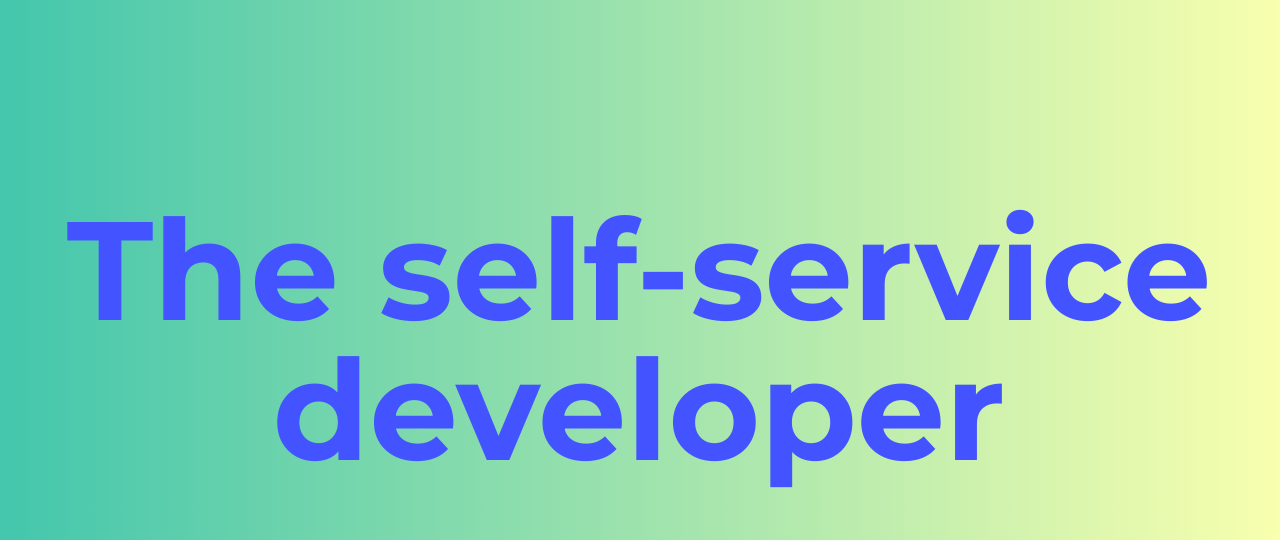
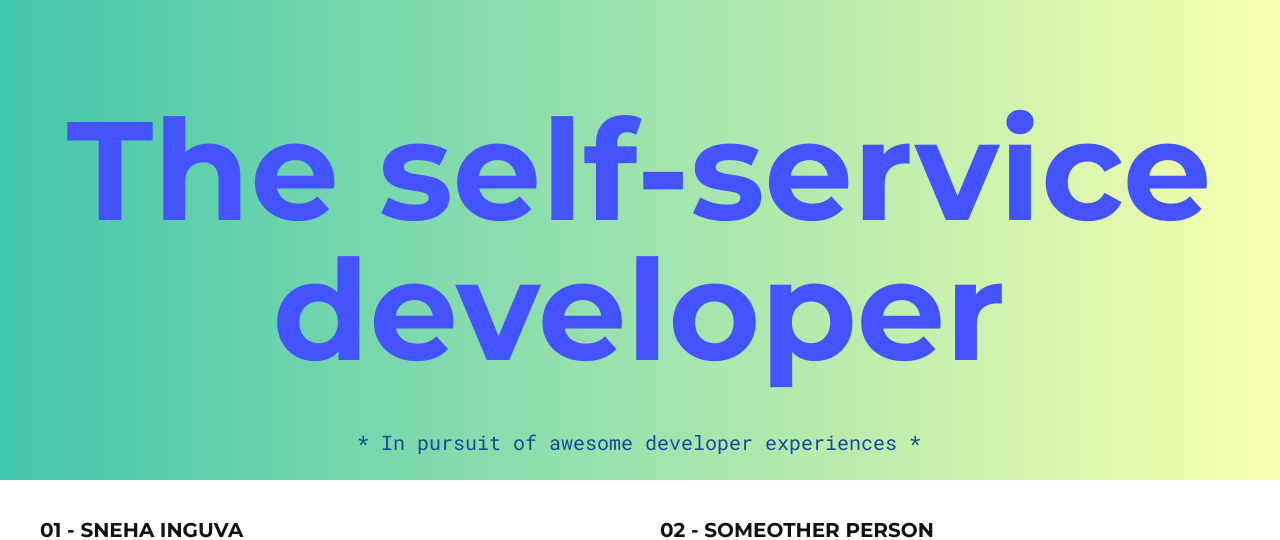
Before and after one commit to laszlocph/the-self-service-dev, a Jekyll site: the page built from index.md, in a window 1280 px wide. Shown: the top 540 px of the page. Built offline with Jekyll 4.4.1, drawn with Linux system fonts in a browser that asks for light colours; some of the changed text lies outside the part shown; grey boxes are pictures that could not be loaded.

Commit message:
Messing with colors

```diff
--- a/_layouts/default.html
+++ b/_layouts/default.html
@@ -17,9 +17,26 @@
     </div>
     <div class="center"><h2>* In pursuit of awesome developer experiences *</h2></div>
   </div>
-  <div class="container">
-    {{ content }}
+  <div class="container videos">
+    <div class="left-video">
+      <h3>01 - Sneha Inguva</h3>
+      <iframe width="560" height="315" src="https://www.youtube.com/embed/uFkqZBAhJ58" frameborder="0" allowfullscreen></iframe>
+    </div>
+    <div class="right-video">
+        <h3>02 - Someother Person</h3>
+        <iframe width="560" height="315" src="https://www.youtube.com/embed/uFkqZBAhJ58" frameborder="0" allowfullscreen></iframe>
+    </div>
   </div>
+  <div class="container videos">
+      <div class="left-video">
+        <h3>03 - Sneha Inguva</h3>
+        <iframe width="560" height="315" src="https://www.youtube.com/embed/uFkqZBAhJ58" frameborder="0" allowfullscreen></iframe>
+      </div>
+      <div class="right-video">
+        <h3>04 - Someother Person</h3>
+        <iframe width="560" height="315" src="https://www.youtube.com/embed/uFkqZBAhJ58" frameborder="0" allowfullscreen></iframe>
+      </div>
+    </div>
 {% include scripts.html %}
 </body>
 </html>
--- a/_sass/_solo.scss
+++ b/_sass/_solo.scss
@@ -141,7 +141,7 @@ pre > code {
 }
 
 .container {
-  max-width: 30rem;
+  max-width: 60rem;
   margin: 0 auto;
   padding: 0 1rem;
 }
@@ -158,7 +158,7 @@ pre > code {
   text-align: center;
 }
 
-@media (min-width: 30rem) {
+@media (min-width: 45rem) {
   .header h1 {
     font-size: 7rem;
   }
@@ -170,14 +170,14 @@ pre > code {
   background: -webkit-linear-gradient(to right, #43C6AC, #F8FFAE);  /* Chrome 10-25, Safari 5.1-6 */
   background: linear-gradient(to right, #43C6AC, #F8FFAE); /* W3C, IE 10+/ Edge, Firefox 16+, Chrome 26+, Opera 12+, Safari 7+ */
 
-  padding: 4rem 0 13rem;
+  padding: 4rem 0 5rem;
   position: relative;
-  margin-bottom: 10rem;
+  margin-bottom: 2rem;
 }
 
-@media (min-width: 30rem) {
+@media (min-width: 45rem) {
   .header {
-    padding: 2rem 0 13rem;
+    padding: 5rem 0 2rem;
   }
 }
 
@@ -199,7 +199,7 @@ h2 {
   width: 20rem;
 }
 
-@media (min-width: 30rem) {
+@media (min-width: 45rem) {
   .center {
     width: 30rem;
   }
@@ -211,8 +211,26 @@ h2 {
   padding: 0 1rem;
 }
 
-@media (min-width: 30rem) {
-  .header {
-    padding-top: 10rem;
+.videos {
+  position: relative;
+  text-align: center;
+}
+
+@media screen and (min-width: 75rem ) {
+  .left-video {
+    margin-right: 30rem;
+    text-align: left;
+  }
+
+  .right-video {
+    text-align: left;
+    width: 30rem;
+    position: absolute;
+    top: 0;
+    right: 0;
   }
 }
+
+.videos h3 {
+  margin: 0 0;
+}
--- a/index.md
+++ b/index.md
@@ -1,25 +1,3 @@
 ---
 layout: default
 ---
-
-With the recent innovation in the container space more and more teams are able to build those awesome self-service developer experiences that previously were only available for devs of the Facebooks and Googles, or users of opinionated Paas platforms like Heroku.
-
-Developers are no longer in the mercy of ops people (nor ops people are pulled away from their important work to support creating yet another microservice).
-
-And while many companies tried achieving this experience in the past with custom scripting and VMs, containers and orchestrators like Kubernetes is really standardizing the space, sparing hundreds of lines of glue code that held those systems together.
-
-
- "The self-service developer" is a mission driven site that is meant to be a
-
-* a point of reference for people who are trying to convince their bosses
-* a goto place for people who are looking for inspiration
-* a place for curious people who like to see how others do it
-
-
-<br/>
-<br/>
-<br/>
-
-video 1 with brief text
-
-video 2 with brief text
```
